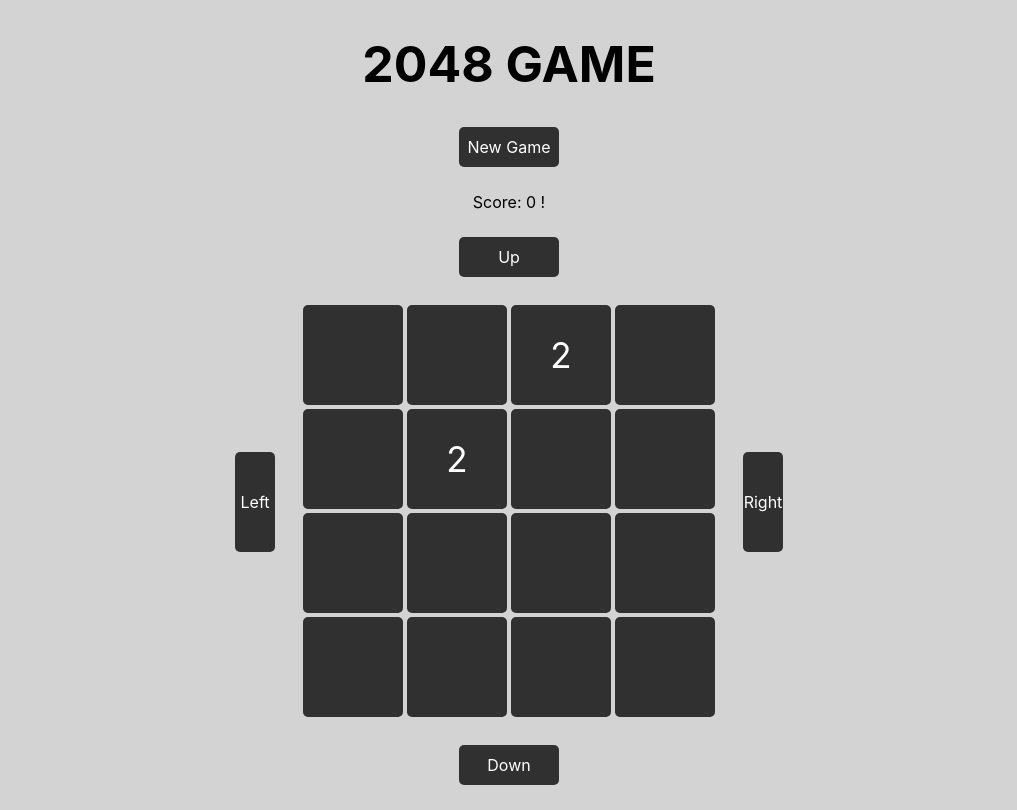
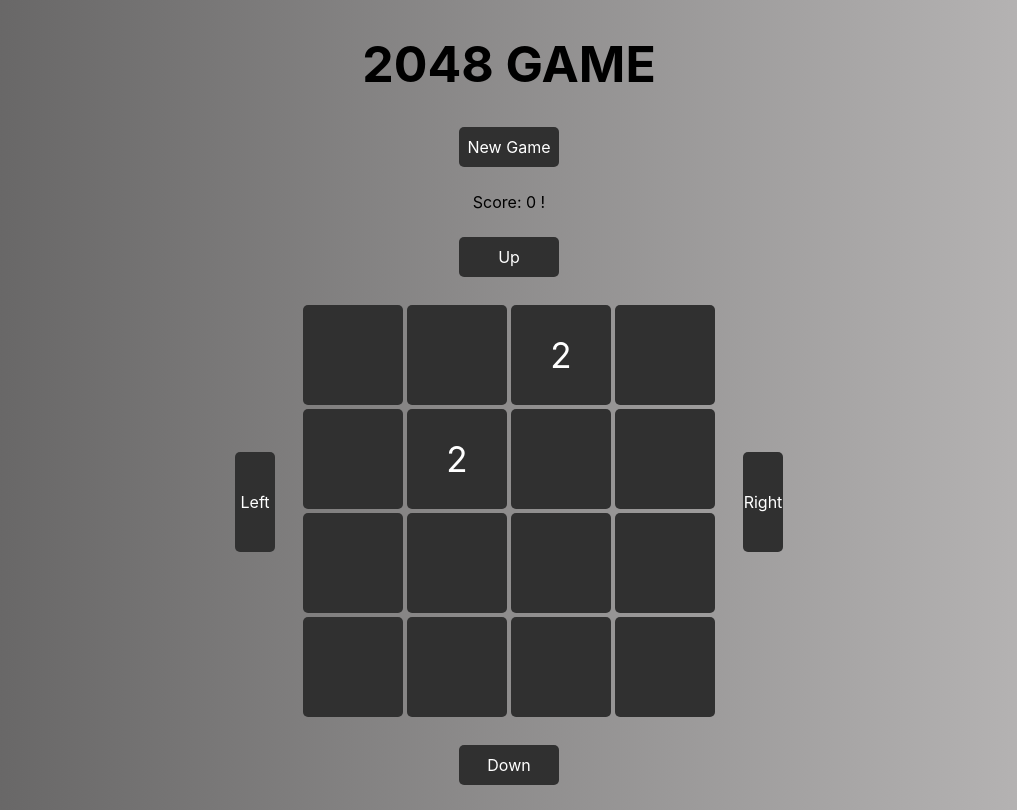
Before and after one commit to Sergeityshchenko/Game2048, a React (Create React App) app: page / in a window 1280 px wide. Shown: the whole page, without its empty margins (131-1148 px from the left). Built offline with nearby package versions, Linux system fonts and the light colour scheme.

Commit message:
Added linear-gradient to body background

```diff
--- a/src/index.css
+++ b/src/index.css
@@ -1,7 +1,7 @@
 body {
   margin: 0;
   padding: 0;
-  background-color: lightgray;
+  background: linear-gradient(to right, #5f5e5e, #bebcbc) ;
   font-family: -apple-system, BlinkMacSystemFont, "Segoe UI", "Roboto", "Oxygen",
     "Ubuntu", "Cantarell", "Fira Sans", "Droid Sans", "Helvetica Neue",
     sans-serif;
```
